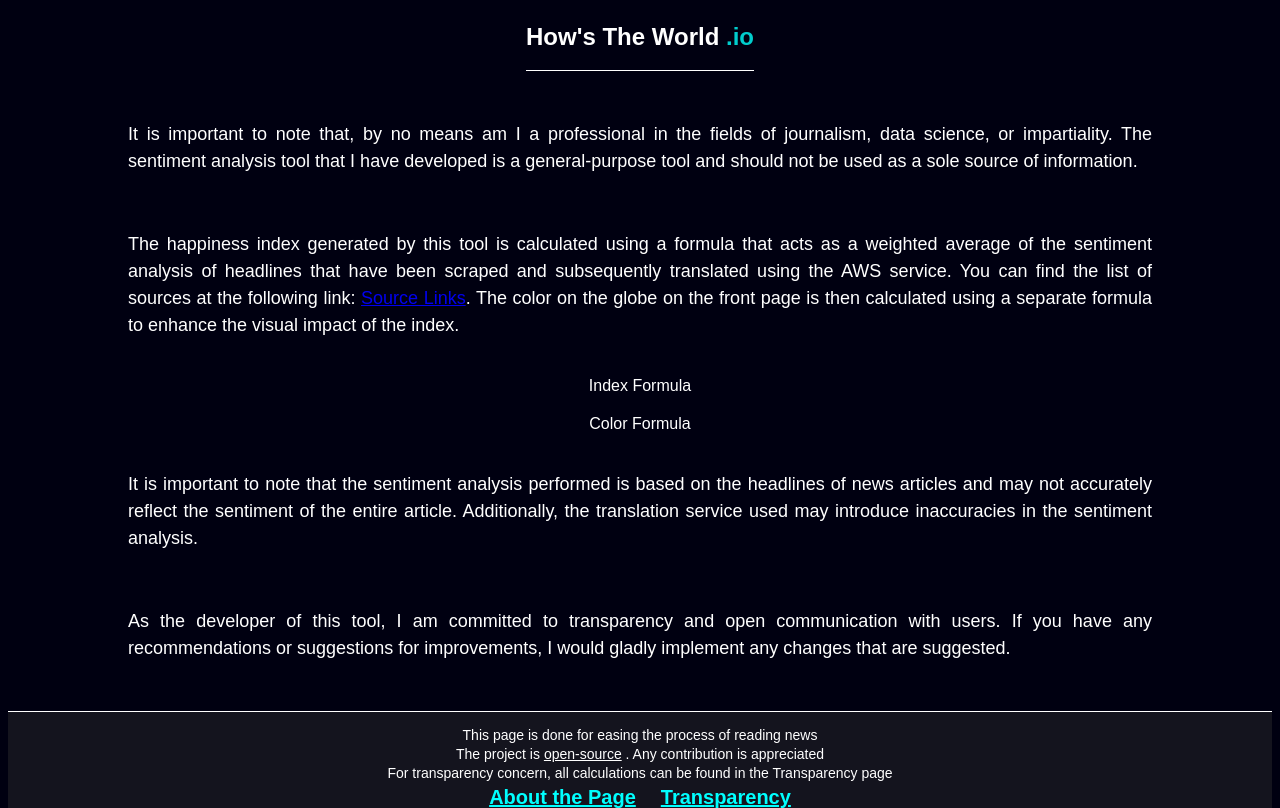
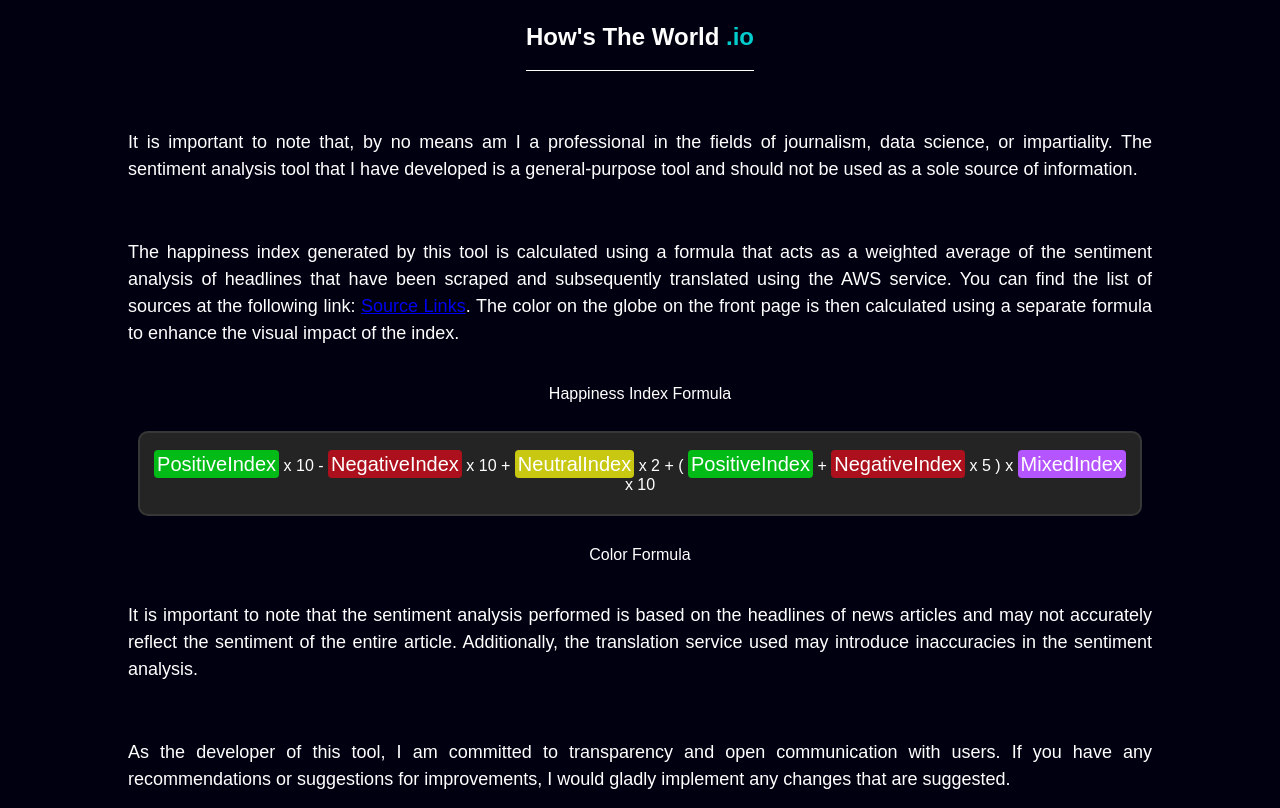
Before and after one commit to TerenceGrover/HSTW, a React (Create React App) app in the folder client/: page /transparency in a window 1280 px wide. Built offline with nearby package versions, Linux system fonts and the light colour scheme; no server answers; a web font is replaced by a local one.

Commit message:
feat: Add idx formula on transparency page

```diff
--- a/client/src/Components/Map/MapChart.jsx
+++ b/client/src/Components/Map/MapChart.jsx
@@ -2,7 +2,7 @@ import { useState, useEffect, useRef } from 'react';
 import './Map.css';
 import Globe from 'react-globe.gl'
 import { helperGetDateSpecificGlobalIdx } from '../../Util/requests';
-import { generateColor, parseDate } from '../../Util/Utility';
+import { generateColor } from '../../Util/Utility';
 
 const geoUrl = process.env.PUBLIC_URL + '/assets/Topology.json';
 
--- /dev/null
+++ b/client/src/Pages/Transparency.css
@@ -0,0 +1,52 @@
+.paragraph{
+  text-align: justify;
+  line-height: 1.5;
+  font-size: 18px;
+}
+
+.paragraph-container{
+  min-height: 80vh;
+  width: 80vw;
+  display : flex;
+  flex-direction : column;
+  justify-content : center;
+  align-items : center;
+  gap: 20px;
+  margin: 40px 0px;
+}
+
+.formula-transparency {
+  text-align: center;
+}
+
+.formula-container {
+  font-weight: 400;
+  padding: 20px 14px;
+  background-color: #242424;
+  border-radius: 10px;
+  margin: 10px;
+  border: #373737 solid 2px;
+}
+
+.index-txt {
+  font-size: 20px;
+  font-weight: 500;
+  padding: 3px;
+  border-radius: 4px;
+}
+
+#p {
+  background-color: #03bb17;
+}
+
+#n {
+  background-color: #ab101c;
+}
+
+#nu {
+  background-color: #c8c813;
+}
+
+#m {
+  background-color: #b555ff;
+}
--- a/client/src/Pages/Transparency.jsx
+++ b/client/src/Pages/Transparency.jsx
@@ -1,31 +1,73 @@
-import {useEffect} from 'react';
+import { useEffect } from 'react';
+import './Transparency.css';
+
 export default function Transparency() {
-  useEffect(()=>{
-	  document.querySelector("body").scrollTo(0,0);
-  },[])
+  useEffect(() => {
+    document.querySelector('body').scrollTo(0, 0);
+  }, []);
   return (
     <div class="paragraph-container">
       <p class="paragraph">
-    It is important to note that, by no means am I a professional in the fields of journalism, data science, or impartiality. The sentiment analysis tool that I have developed is a general-purpose tool and should not be used as a sole source of information.
+        It is important to note that, by no means am I a professional in the
+        fields of journalism, data science, or impartiality. The sentiment
+        analysis tool that I have developed is a general-purpose tool and should
+        not be used as a sole source of information.
       </p>
       <p class="paragraph">
-    The happiness index generated by this tool is calculated using a formula that acts as a weighted average of the sentiment analysis of headlines that have been scraped and subsequently translated using the AWS service.
-    You can find the list of sources at the following link: <a href="https://github.com/TerenceGrover/HSTW/blob/main/server/data/sourceLinks.json">Source Links</a>.
-    The color on the globe on the front page is then calculated using a separate formula to enhance the visual impact of the index.
+        The happiness index generated by this tool is calculated using a formula
+        that acts as a weighted average of the sentiment analysis of headlines
+        that have been scraped and subsequently translated using the AWS
+        service. You can find the list of sources at the following link:{' '}
+        <a href="https://github.com/TerenceGrover/HSTW/blob/main/server/data/sourceLinks.json">
+          Source Links
+        </a>
+        . The color on the globe on the front page is then calculated using a
+        separate formula to enhance the visual impact of the index.
       </p>
       <div class="formula-transparency">
-      Index Formula
+        Happiness Index Formula
+        <br />
+        <br />
+        <div class="formula-container">
+          <span id="p" className="index-txt">
+            PositiveIndex
+          </span>{' '}
+          x 10 -{' '}
+          <span id="n" className="index-txt">
+            NegativeIndex
+          </span>{' '}
+          x 10 +{' '}
+          <span id="nu" className="index-txt">
+            NeutralIndex
+          </span>{' '}
+          x 2 + ({' '}
+          <span id="p" className="index-txt">
+            PositiveIndex
+          </span>{' '}
+          +{' '}
+          <span id="n" className="index-txt">
+            NegativeIndex
+          </span>{' '}
+          x 5 ) x{' '}
+          <span id="m" className="index-txt">
+            MixedIndex
+          </span>{' '}
+          x 10
         </div>
-    <div class="formula-transparency">
-      Color Formula
       </div>
+      <div class="formula-transparency">Color Formula</div>
       <p class="paragraph">
-    It is important to note that the sentiment analysis performed is based on the headlines of news articles and may not accurately reflect the sentiment of the entire article. Additionally, the translation service used may introduce inaccuracies in the sentiment analysis.
+        It is important to note that the sentiment analysis performed is based
+        on the headlines of news articles and may not accurately reflect the
+        sentiment of the entire article. Additionally, the translation service
+        used may introduce inaccuracies in the sentiment analysis.
       </p>
       <p class="paragraph">
-    As the developer of this tool, I am committed to transparency and open communication with users. If you have any recommendations or suggestions for improvements, I would gladly implement any changes that are suggested.
+        As the developer of this tool, I am committed to transparency and open
+        communication with users. If you have any recommendations or suggestions
+        for improvements, I would gladly implement any changes that are
+        suggested.
       </p>
     </div>
-
   );
 }
--- a/client/src/index.css
+++ b/client/src/index.css
@@ -114,19 +114,3 @@ div#global-container {
   justify-content : center;
   align-items : center;
 }
-
-.paragraph{
-  text-align: justify;
-  line-height: 1.5;
-  font-size: 18px;
-}
-
-.paragraph-container{
-  min-height: 80vh;
-  width: 80vw;
-  display : flex;
-  flex-direction : column;
-  justify-content : center;
-  align-items : center;
-  gap: 20px;
-}
```
Lines whose indentation alone changed are shown as unchanged.
